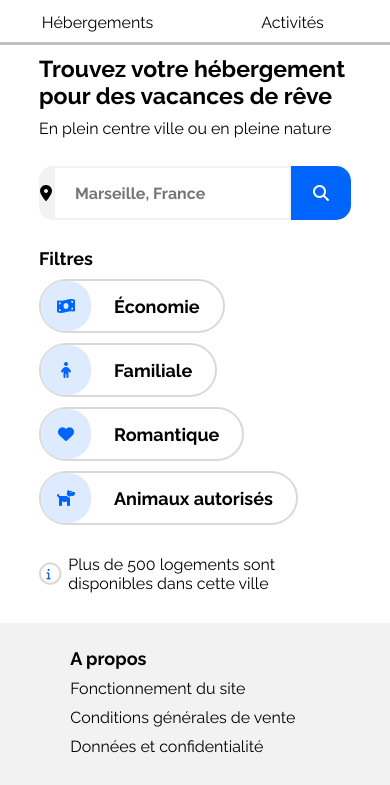
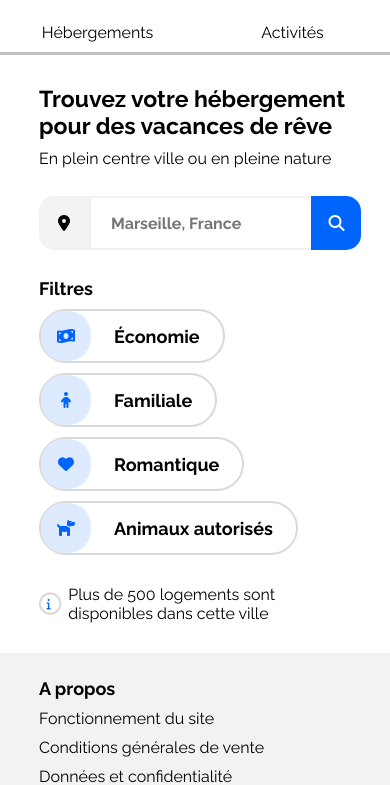
Before and after one commit to SliimShady/VincentAllio_2_06082021, a plain HTML site: page index.html in a window 390 px wide. Shown: the part 67-852 px from the top of the page. Drawn offline with Linux system fonts and the light colour scheme.

Commit message:
fix responsive bugs with footer and search bar

```diff
--- a/index.html
+++ b/index.html
@@ -6,7 +6,7 @@
          <meta name="viewport" content="width=device-width, initial-scale=1.0">
          <link rel="stylesheet" href="./style.css"/>
 
-        <title>Projet 2</title>
+        <title>Projet 2 - Reservia</title>
 
         <script src="https://kit.fontawesome.com/3f34b0042f.js" crossorigin="anonymous"></script>
     </head>
--- a/style.css
+++ b/style.css
@@ -90,11 +90,14 @@ a {
     justify-content: center;
     background: #f2f2f2;
     border-radius: 15px 0 0 15px;
+    min-width: 50px
 }
 
 .searchBarBar {
     height: 50px;
-    width: 234px;
+    width: auto;
+    max-width: 234px;
+    width: 70%;
     border: solid 2px #f2f2f2;
     color: black;
 }
@@ -118,7 +121,7 @@ a {
     border: solid 2px #0065FC;
     padding: 0 20px;
     cursor: pointer;
-    transition: all .7s ease;
+    transition: background .5s, color .5s ease;
 }
 
 .searchBarButton:hover {
@@ -149,7 +152,7 @@ a {
     border-radius: 30px;
     margin-top: 10px;
     cursor: pointer;
-    transition: all .7s ease;
+    transition: all .5s ease;
 }
 
 .filter:hover {
@@ -175,7 +178,7 @@ a {
     border-radius: 23px;
     align-items: center;
     justify-content: center;
-    transition: all .7s ease;
+    transition: all .5s ease;
 }
 
 .foot {
@@ -234,7 +237,7 @@ a {
     .pages {
         order: 1;
         flex: 1;
-
+        margin-top: 10px;
     }
 
     .page {
@@ -255,6 +258,15 @@ a {
         margin-top: 20px;
     }
 
+    .content {
+        margin-top: 20px;
+        margin-bottom: 20px;
+    }
+
+    .searchBarButton {
+        padding: 0 15px;
+    }
+
     .searchBarButton i {
         display: inline-block;
     }
@@ -263,9 +275,15 @@ a {
         display: none;
     }
 
+
+}
+
+@media only screen and (max-width: 800px) {
     .footer {
         height: auto;
         flex-direction: column;
+        width: 100%;
+        padding: 0;
     }
 
     .columnFooter {
```
